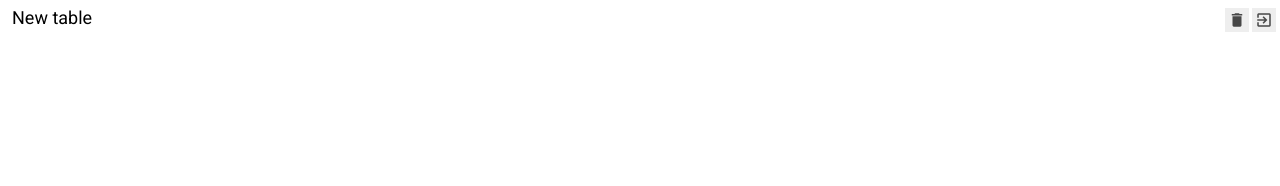
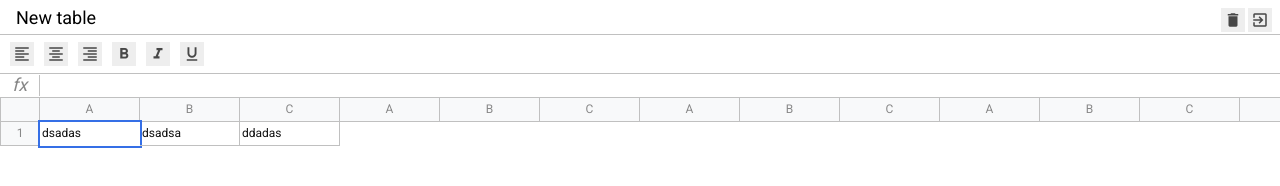
Before and after one commit to execto/excel, a website built with webpack: page src/index.html in a window 1280 px wide. Built offline with nearby package versions, Linux system fonts and the light colour scheme.

Commit message:
finish table layout

```diff
--- a/src/index.html
+++ b/src/index.html
@@ -27,9 +27,124 @@
             </div>
           </div>
         </div>
-        <div class="excel__toolbar"></div>
-        <div class="excel__formula"></div>
-        <div class="excel__table"></div>
+
+        <div class="excel__toolbar">
+          <div class="btn">
+            <span class="material-icons">
+              format_align_left
+            </span>
+          </div>
+          <div class="btn">
+            <span class="material-icons">
+              format_align_center
+            </span>
+          </div>
+          <div class="btn">
+            <span class="material-icons">
+              format_align_right
+            </span>
+          </div>
+          <div class="btn">
+            <span class="material-icons">
+              format_bold
+            </span>
+          </div>
+          <div class="btn">
+            <span class="material-icons">
+              format_italic
+            </span>
+          </div>
+          <div class="btn">
+            <span class="material-icons">
+              format_underline
+            </span>
+          </div>
+        </div>
+
+        <div class="excel__formula">
+          <div class="icon">fx</div>
+          <div class="input" contenteditable spellcheck="false"></div>
+        </div>
+
+        <div class="excel__table">
+          <div class="row">
+            <div class="row-info"></div>
+            <div class="row-data">
+              <div class="column">
+                A
+              </div>
+              <div class="column">
+                B
+              </div>
+              <div class="column">
+                C
+              </div>
+              <div class="column">
+                A
+              </div>
+              <div class="column">
+                B
+              </div>
+              <div class="column">
+                C
+              </div>
+              <div class="column">
+                A
+              </div>
+              <div class="column">
+                B
+              </div>
+              <div class="column">
+                C
+              </div>
+              <div class="column">
+                A
+              </div>
+              <div class="column">
+                B
+              </div>
+              <div class="column">
+                C
+              </div>
+              <div class="column">
+                A
+              </div>
+              <div class="column">
+                B
+              </div>
+              <div class="column">
+                C
+              </div>
+              <div class="column">
+                A
+              </div>
+              <div class="column">
+                B
+              </div>
+              <div class="column">
+                C
+              </div>
+              <div class="column">
+                A
+              </div>
+              <div class="column">
+                B
+              </div>
+              <div class="column">
+                C
+              </div>
+            </div>
+          </div>
+
+          <div class="row">
+            <div class="row-info">1</div>
+            <div class="row-data">
+              <div class="cell selected" contenteditable>dsadas</div>
+              <div class="cell" contenteditable>dsadsa</div>
+              <div class="cell" contenteditable>ddadas</div>
+            </div>
+          </div>
+        </div>
       </div>
     </div>
   </body>
--- a/src/sass/_variables.scss
+++ b/src/sass/_variables.scss
@@ -1,3 +1,10 @@
 $header-height: 34px;
+$toolbar-height: 40px;
+$formula-height: 24px;
+$row-info-width: 40px;
+$cell-width: 100px;
+$row-height: 24px;
+
+$main-color: #888;
 $input-focus-color: #1a73e8;
-$input-hover-color: #c0c0c0;
+$border-color: #c0c0c0;
--- a/src/sass/formula.scss
+++ b/src/sass/formula.scss
@@ -1,2 +1,27 @@
 .excel__formula {
+  position: absolute;
+  left: 0;
+  right: 0;
+  top: $header-height + $toolbar-height;
+  height: $formula-height;
+  display: flex;
+  align-items: center;
+  border-bottom: 1px solid $border-color;
+
+  & .icon {
+    font-size: 18px;
+    min-width: $row-info-width;
+    font-style: italic;
+    border-right: 1px solid $border-color;
+    text-align: center;
+  }
+
+  & .input {
+    width: 100%;
+    height: 100%;
+    color: #000;
+    font-size: 12px;
+    outline: none;
+    padding: 4px;
+  }
 }
--- a/src/sass/header.scss
+++ b/src/sass/header.scss
@@ -6,7 +6,7 @@
   display: flex;
   justify-content: space-between;
   height: $header-height;
-  padding: 8px 4px 0;
+  padding: 8px 8px 0;
 
   & .input {
     margin: 0;
@@ -21,7 +21,7 @@
     line-height: 22px;
 
     &:hover {
-      border: 1px solid $input-hover-color;
+      border: 1px solid $border-color;
     }
 
     &:focus {
--- a/src/sass/index.scss
+++ b/src/sass/index.scss
@@ -27,4 +27,8 @@ body {
 }
 
 .excel {
+  position: relative;
+  width: 100%;
+  height: 100%;
+  color: $main-color;
 }
--- a/src/sass/table.scss
+++ b/src/sass/table.scss
@@ -1,2 +1,54 @@
 .excel__table {
+  position: absolute;
+  left: 0px;
+  right: 0px;
+  top: $header-height + $toolbar-height + $formula-height;
+  overflow-x: scroll;
+  overflow-y: scroll;
+  padding-bottom: 2px;
+
+  & .row {
+    display: flex;
+    min-height: 20px;
+    height: $row-height;
+  }
+
+  & .row-info {
+    width: $row-info-width;
+    min-width: $row-info-width;
+    border: 1px solid $border-color;
+    border-top: 0;
+    text-align: center;
+    padding: 5px;
+    background-color: #f8f9fa;
+  }
+
+  & .row-data {
+    display: flex;
+
+    & .column {
+      width: $cell-width;
+      min-width: $cell-width;
+      border-right: 1px solid $border-color;
+      border-bottom: 1px solid $border-color;
+      text-align: center;
+      padding: 5px;
+      background-color: #f8f9fa;
+    }
+
+    & .cell {
+      width: $cell-width;
+      border-right: 1px solid $border-color;
+      border-bottom: 1px solid $border-color;
+      outline: none;
+      color: #111;
+      font-size: 12px;
+      padding: 5px 2px;
+    }
+
+    & .selected {
+      border: none;
+      outline: 2px solid #356fe6;
+    }
+  }
 }
--- a/src/sass/toolbar.scss
+++ b/src/sass/toolbar.scss
@@ -1,2 +1,19 @@
 .excel__toolbar {
+  position: absolute;
+  display: flex;
+  height: $toolbar-height;
+  left: 0;
+  right: 0;
+  top: $header-height;
+  padding: 7px 10px;
+  border-top: 1px solid $border-color;
+  border-bottom: 1px solid $border-color;
+
+  & .btn {
+    @include btn(green);
+
+    &:not(list-child) {
+      margin-right: 10px;
+    }
+  }
 }
```
